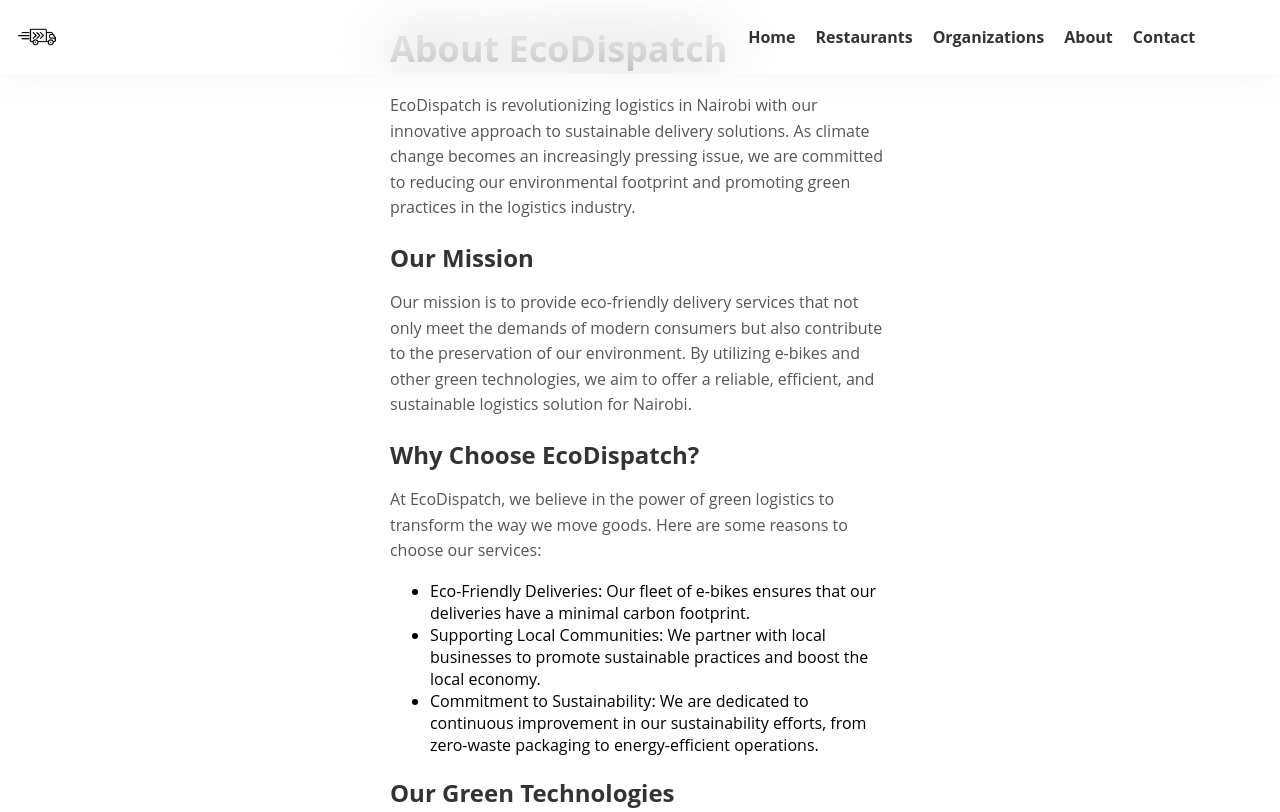
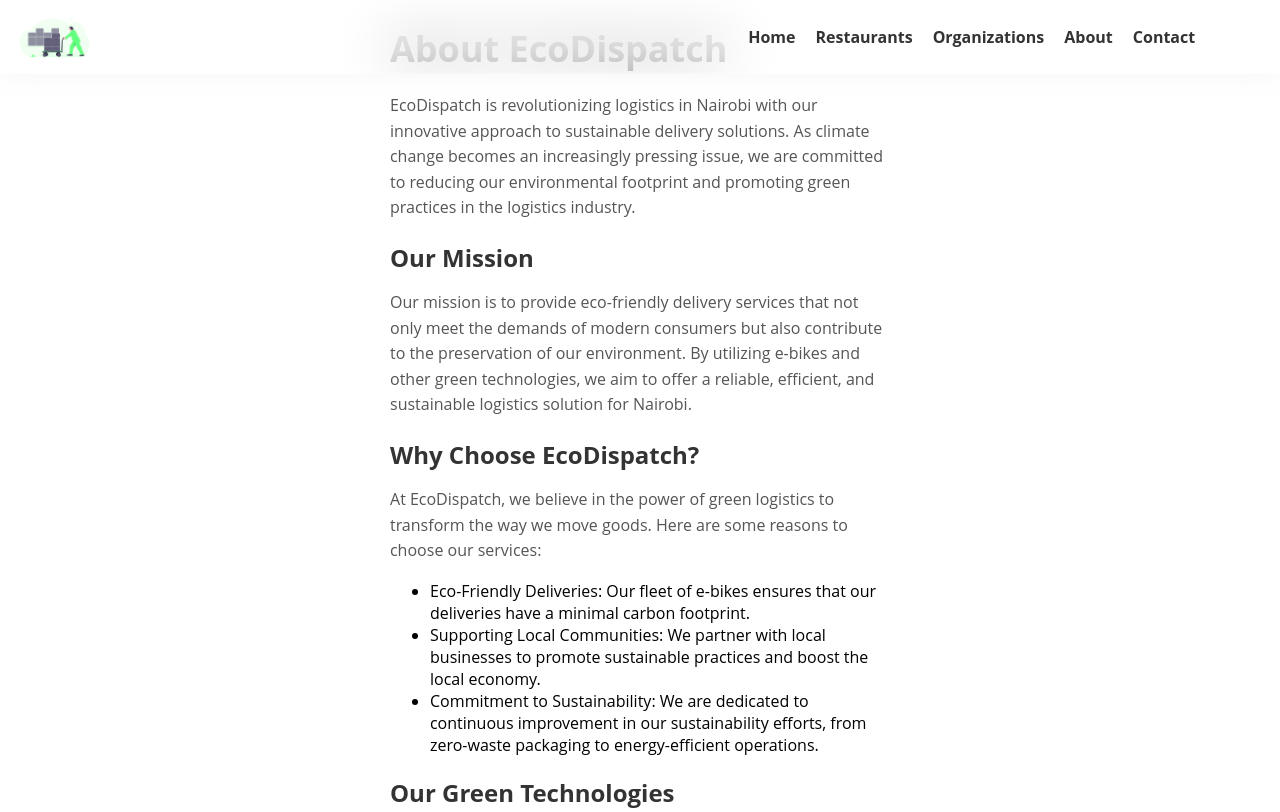
Before and after one commit to YanoTonny/EcoDispatch, a website: page about.html in a window 1280 px wide. Shown: the top 812 px of the page. Drawn offline with Linux system fonts and the light colour scheme.

Commit message:
This is a commit for an update of the logo, a replacement with a more minimalist one in all the files

```diff
--- a/about.html
+++ b/about.html
@@ -9,7 +9,7 @@
   <body>
     <div class="navbar">
       <nav>
-        <img class="logo" src="images/Logo.jpg" alt="logo" />
+        <img class="logo" src="images/green_logo1.png" alt="logo" />
         <ul>
           <li><a href="index.html">Home</a></li>
           <li><a href="restaurants.html">Restaurants</a></li>
```
Also changed, not shown: contact.html (+1 -1 lines), index.html (+1 -1 lines), organizations.html (+1 -1 lines), restaurants.html (+1 -1 lines), images/CanvaLogo.png (added), images/green_logo1.png (added).
